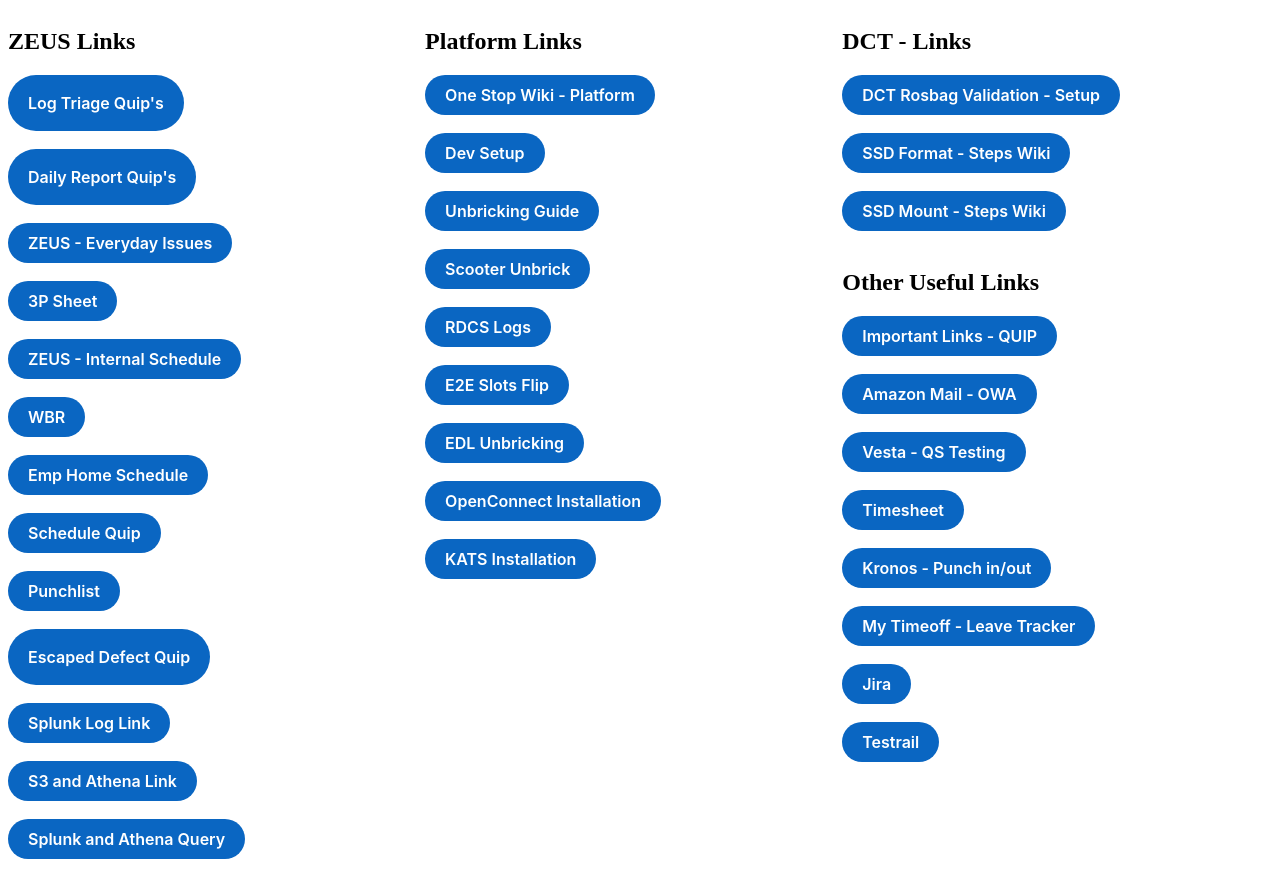
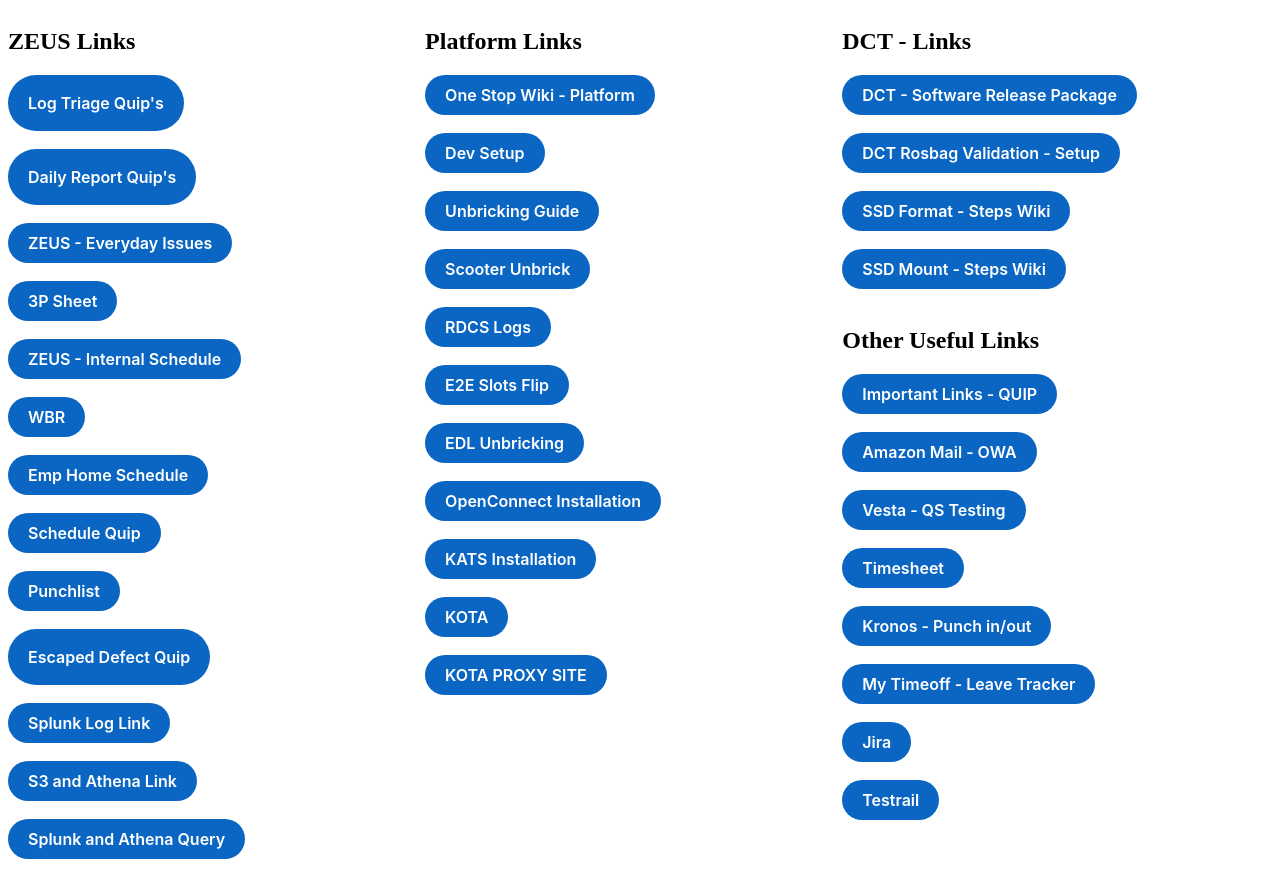
Before and after one commit to Danielkingsley/Danielkingsley.github.io, a plain HTML site: page index.html in a window 1280 px wide. Drawn offline with Linux system fonts and the light colour scheme.

Commit message:
misc changes

```diff
--- a/index.html
+++ b/index.html
@@ -162,10 +162,13 @@ a {text-decoration: none;}
 				<a class=button-18  href="https://wiki.labcollab.net/confluence/pages/viewpage.action?pageId=609238727" target=_blank>EDL Unbricking</a><br><br>
 				<a class=button-18  href="https://wiki.labcollab.net/confluence/display/VESTA/Connect+to+Vesta+and+Corp+Networ+at+same+time" target=_blank>OpenConnect Installation</a><br><br>
 				<a class=button-18  href="https://wiki.labcollab.net/confluence/display/Doppler/KATS+agent+-+Simple+setup+Guide" target=_blank>KATS Installation</a><br><br>
+				<a class=button-18  href="kota.lab126.amazon.com/" target=_blank>KOTA</a><br><br>
+				<a class=button-18  href="https://kota-qa-pdx.pdx.proxy.amazon.com/" target=_blank>KOTA PROXY SITE</a><br><br>
 
 </div>
 		<div class="column right">
             <h2>DCT - Links</h2>
+			<a class=button-18  href="https://wiki.labcollab.net/confluence/display/VESTA/Data+collection+software+package+release" target=_blank>DCT - Software Release Package</a><br><br>
 			<a class=button-18  href="https://wiki.labcollab.net/confluence/pages/viewpage.action?pageId=731056971" target=_blank>DCT Rosbag Validation - Setup</a><br><br>
 			<a class=button-18  href="https://wiki.labcollab.net/confluence/display/VESTA/How+to+format+SSD+and+SD+card+for+DCT" target=_blank>SSD Format - Steps Wiki</a><br><br>
 			<a class=button-18  href="https://wiki.labcollab.net/confluence/pages/viewpage.action?pageId=958311113" target=_blank>SSD Mount - Steps Wiki</a><br><br>
```
